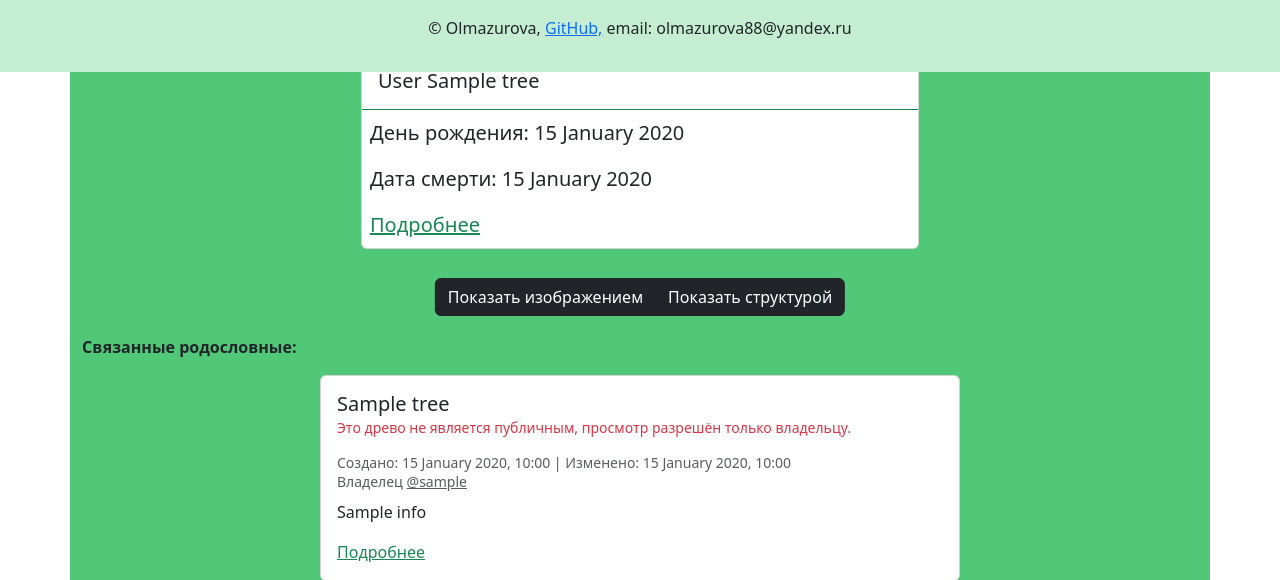
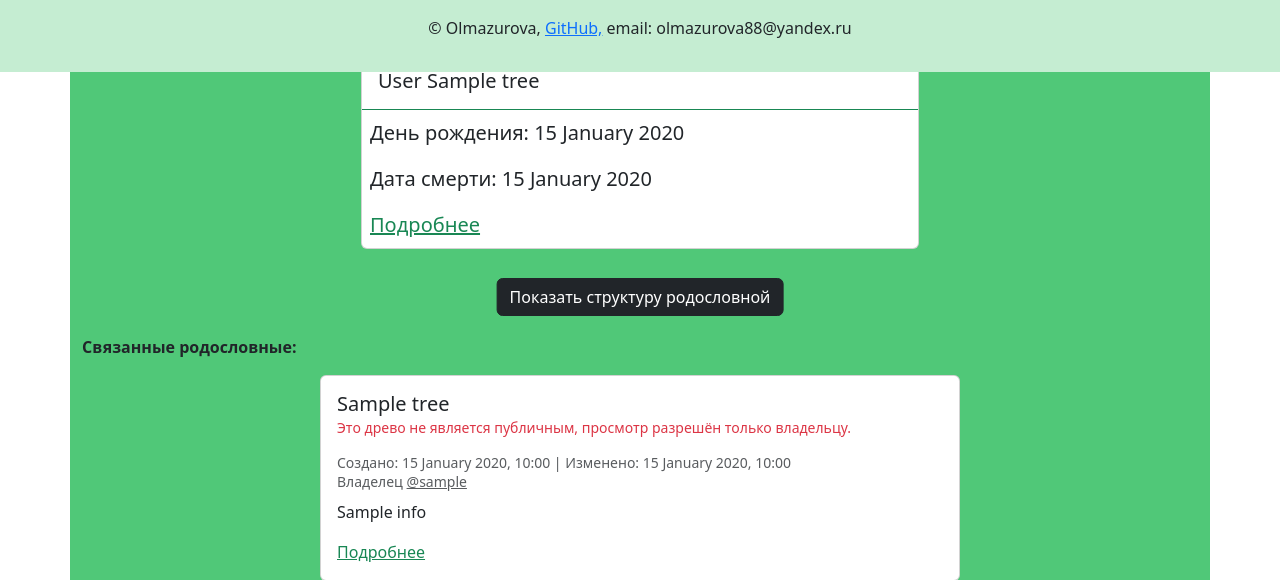
Before and after one commit to Olmazurova/family_tree, a Django app: template family_tree/templates/trees/tree_detail.html in a window 1280 px wide. Shown: the part 728-1308 px from the top of the page. Run offline with Django 3.2, Linux system fonts and the light colour scheme; the template is opened without the code that fills it: most values are stand-ins (such as "Sample title", 1, 10 or a date in 2020); grey boxes marked "Sample" are stand-in pictures; some libraries are stand-ins or nearby versions.

Commit message:
Удалён вью-класс отображения родословной картинкой. Удалён соответсвующий html.

```diff
--- a/family_tree/templates/trees/tree_detail.html
+++ b/family_tree/templates/trees/tree_detail.html
@@ -32,10 +32,8 @@
 
     {% if page_obj %}
     <div class="btn-group top-100 start-50 translate-middle" role="group" aria-label="Basic outlined example">
-      <button type="button" class="btn btn-dark"><a class="text-decoration-none text-reset"
-                  href="{% url 'trees:tree_image' tree_obj.slug %}">Показать изображением</a></button>
         <button type="button" class="btn btn-dark"><a class="text-decoration-none text-reset"
-                  href="{% url 'trees:tree_structure' tree_obj.slug %}">Показать структурой</a></button>
+                  href="{% url 'trees:tree_structure' tree_obj.slug %}">Показать структуру родословной</a></button>
     </div>
     {% endif %}
 
--- a/family_tree/templates/trees/tree_image.html
+++ /dev/null
@@ -1,5 +0,0 @@
-{% extends "base.html" %}
-{% load django_bootstrap5 %}
-{% block title %}Родословная {{ tree_obj.genus_name }}{% endblock %}
-{% block content %}
-{% endblock content %}
```
Also changed, not shown: family_tree/trees/views.py (+30 -24 lines).
